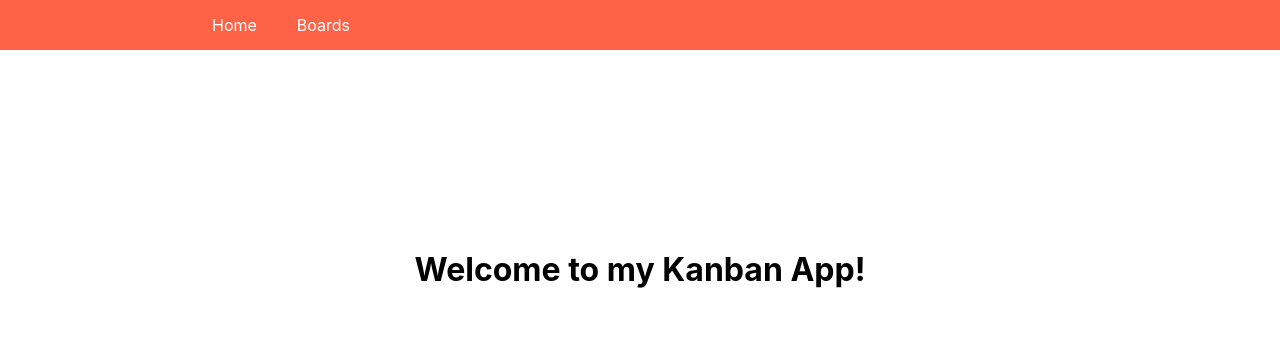
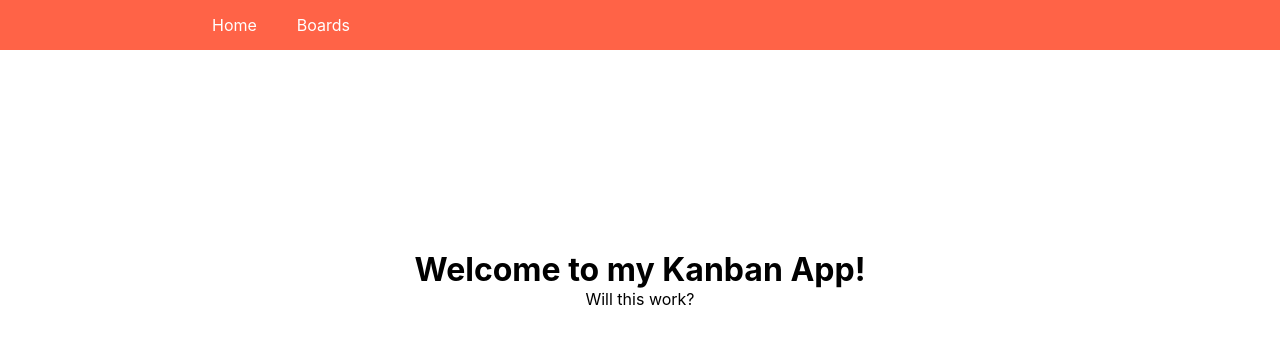
Before and after one commit to UncleGabi/kanban-board, a React (Create React App) app: page / in a window 1280 px wide. Shown: the top 344 px of the page. Built offline with nearby package versions, Linux system fonts and the light colour scheme.

Commit message:
Added an extra paragraph to the Head component

```diff
--- a/src/pages/Home.js
+++ b/src/pages/Home.js
@@ -5,6 +5,7 @@ const Home = () => {
             style={{ textAlign: "center", marginTop: "200px" }}
         >
             <h1>Welcome to my Kanban App!</h1>
+            <p>Will this work?</p>
         </div>
     );
 };
```
